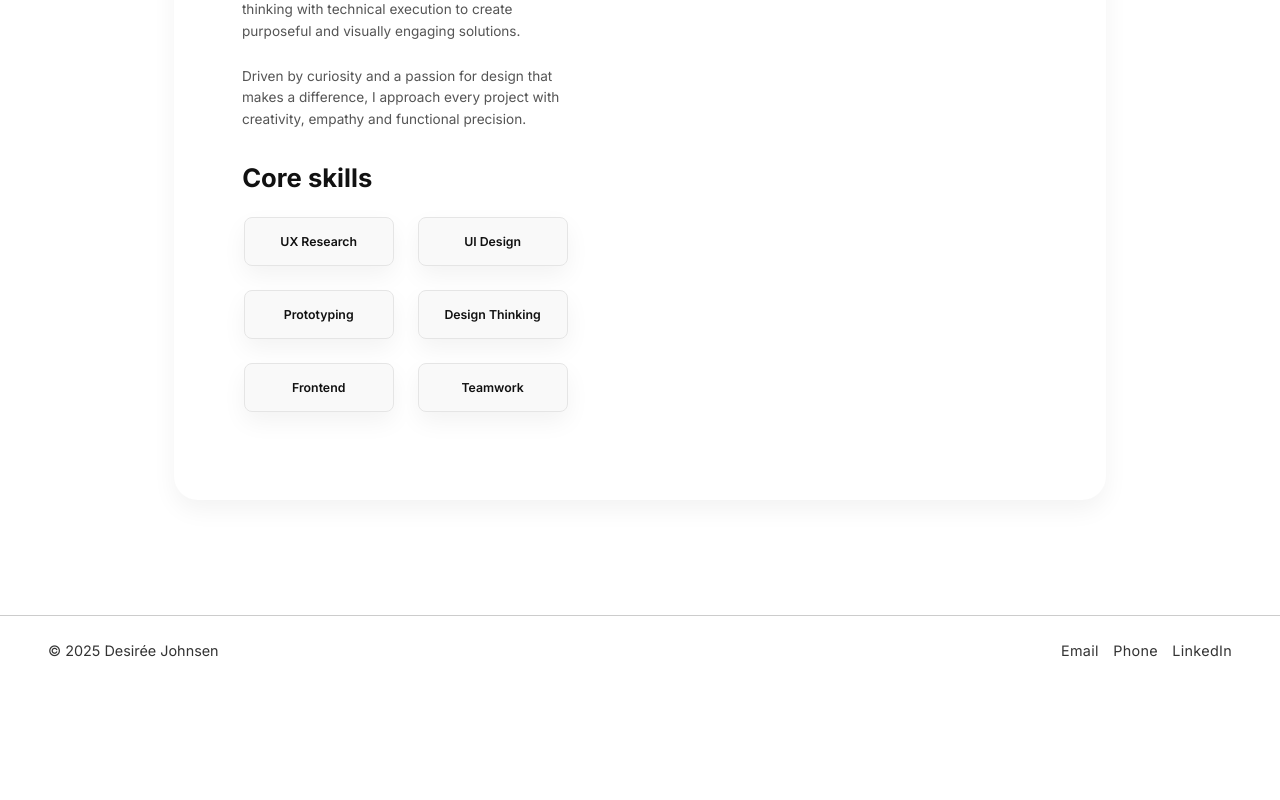
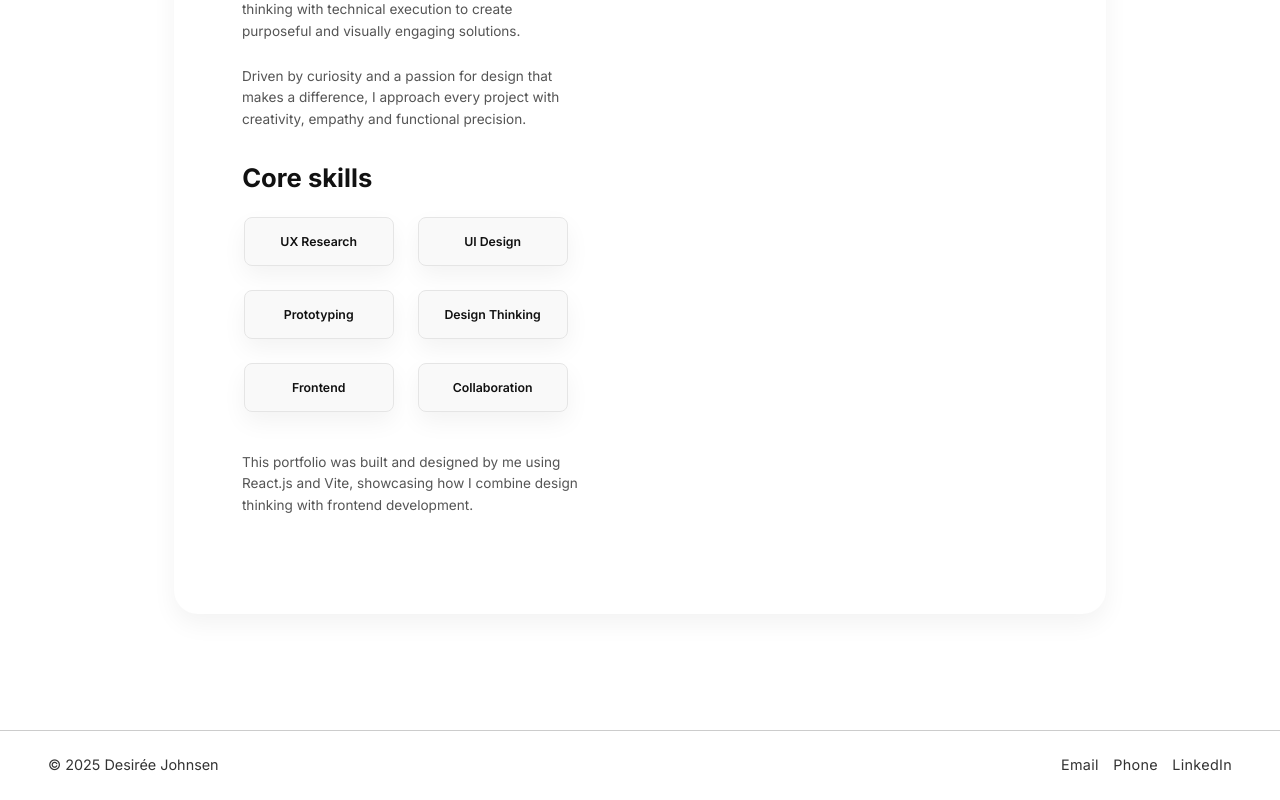
Before and after one commit to desjohnsen/portfolio, a React (Vite) app: page /about in a window 1280 px wide. Shown: the part 511-1311 px from the top of the page. Before the commit the page ends 1196 px from the top, so only its background shows below. Built offline with nearby package versions, Linux system fonts and the light colour scheme.

Commit message:
feat: add paragraph and fix image margins

```diff
--- a/src/pages/About.jsx
+++ b/src/pages/About.jsx
@@ -35,9 +35,17 @@ const About = () => {
             <div className="skill-card">Prototyping</div>
             <div className="skill-card">Design Thinking </div>
             <div className="skill-card">Frontend</div>
-            <div className="skill-card">Teamwork</div>
+            <div className="skill-card">Collaboration</div>
           </div>
         </div>
+
+        <p
+          className="about-text"
+          style={{ marginTop: '2.5rem' }}
+        >
+          This portfolio was built and designed by me using React.js and Vite, showcasing how I combine design thinking with frontend development.
+        </p>
+
       </div>
 
       <aside className="about-image-wrapper">
--- a/src/styles/About.css
+++ b/src/styles/About.css
@@ -53,7 +53,7 @@
   color: var(--gray-text);
   line-height: 1.6;
   margin-bottom: 0.6rem;
-  max-width: 30.5ch;
+  max-width: 31ch;
   text-align: left;
   margin-left: auto;
   margin-right: auto;
@@ -63,9 +63,9 @@
   flex: 1;
   display: flex;
   flex-direction: column;
-  justify-content: center;
+  justify-content: flex-start;
   align-items: center;
-  margin-top: 2rem;
+  margin-top: 3.7rem;
   gap: 0.9rem;
 }
 
```
